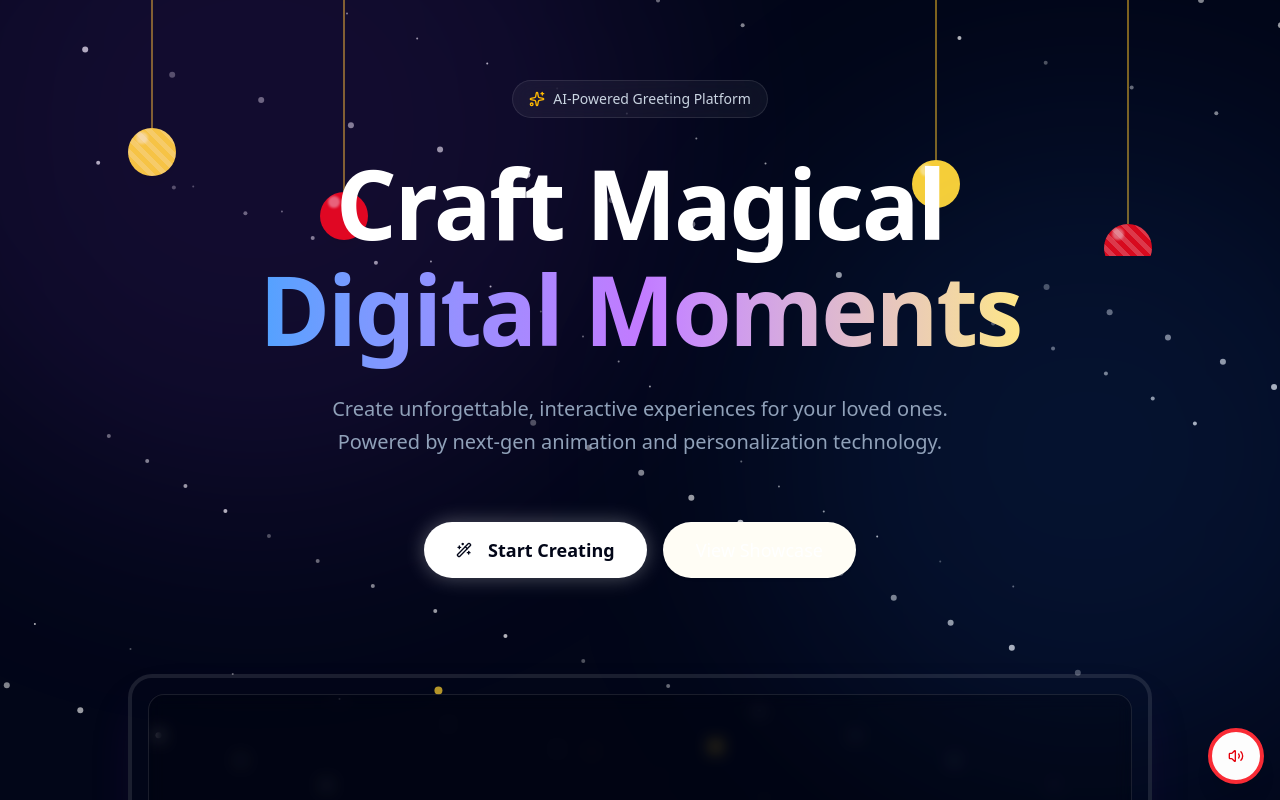
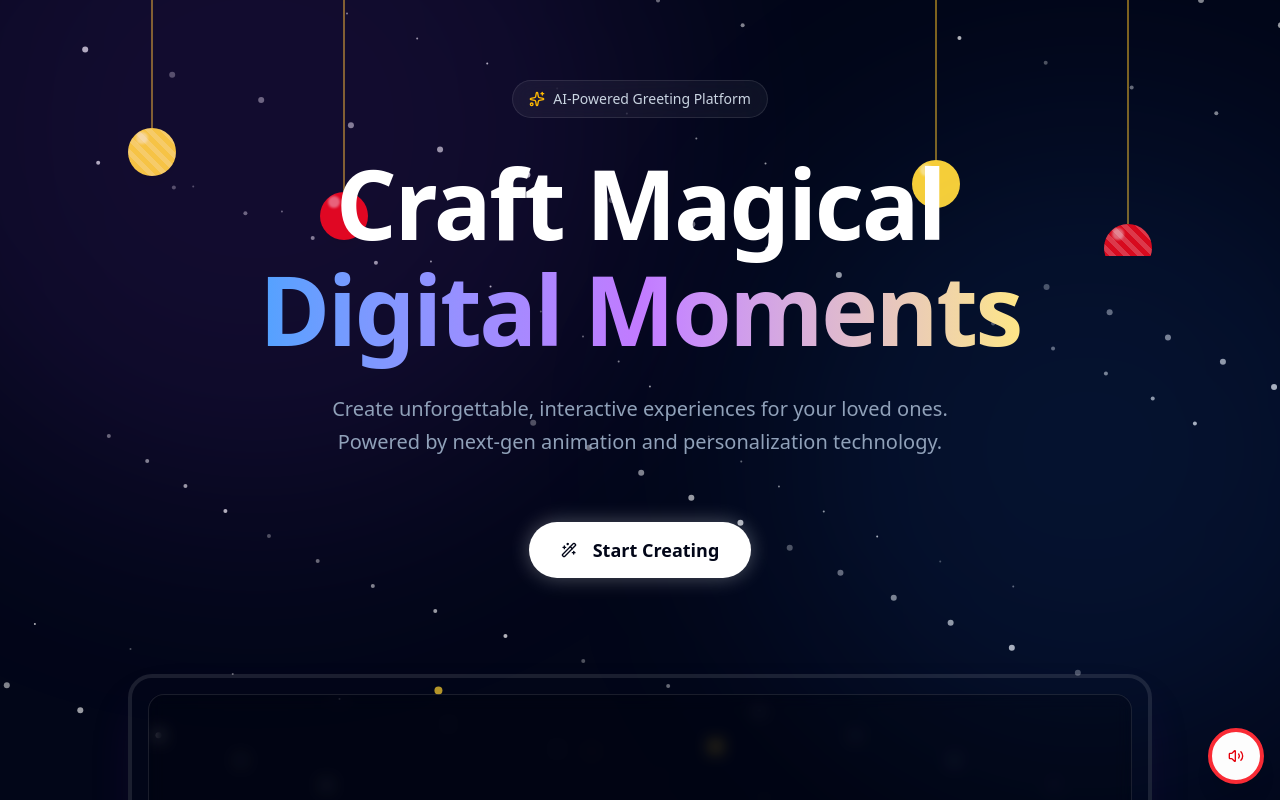
Before and after one commit to Mr-XX23/Wish-Christmas-to-your-love-one, a Next.js app: page / in a window 1280 px wide. Shown: the top 800 px of the page. Built offline with nearby package versions, Linux system fonts and the light colour scheme; a web font is replaced by a local one.

Commit message:
feat: add new landing page hero section component with animations and interactive elements.

```diff
--- a/components/landing/hero.tsx
+++ b/components/landing/hero.tsx
@@ -60,13 +60,7 @@ export function LandingHero() {
                         <Wand2 className="mr-2 w-5 h-5" />
                         Start Creating
                     </Button>
-                    <Button
-                        variant="outline"
-                        size="lg"
-                        className="h-14 px-8 rounded-full border-white/20 hover:bg-white/10 text-white text-lg font-medium backdrop-blur-sm transition-all"
-                    >
-                        View Showcase
-                    </Button>
+
                 </motion.div>
             </motion.div>
 
```
